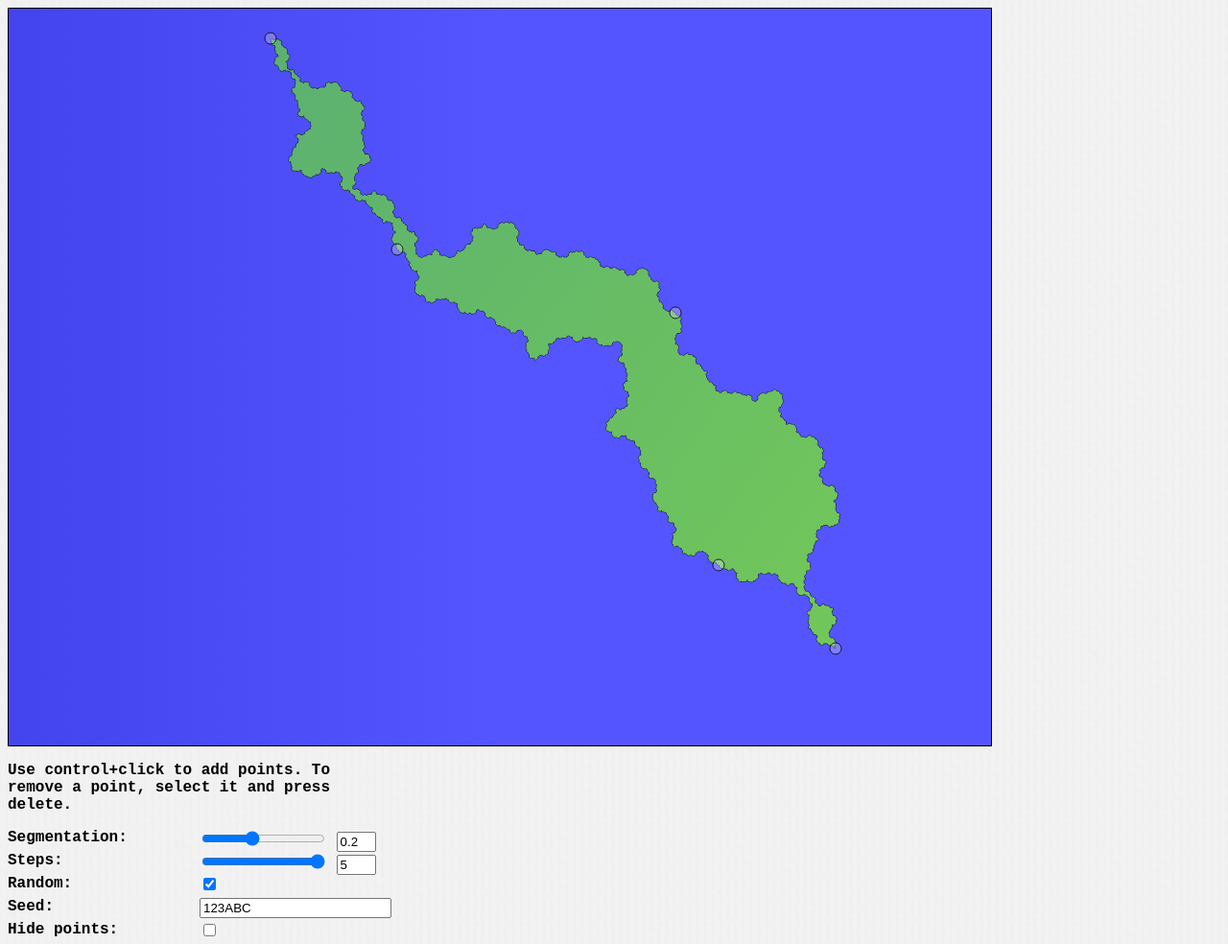
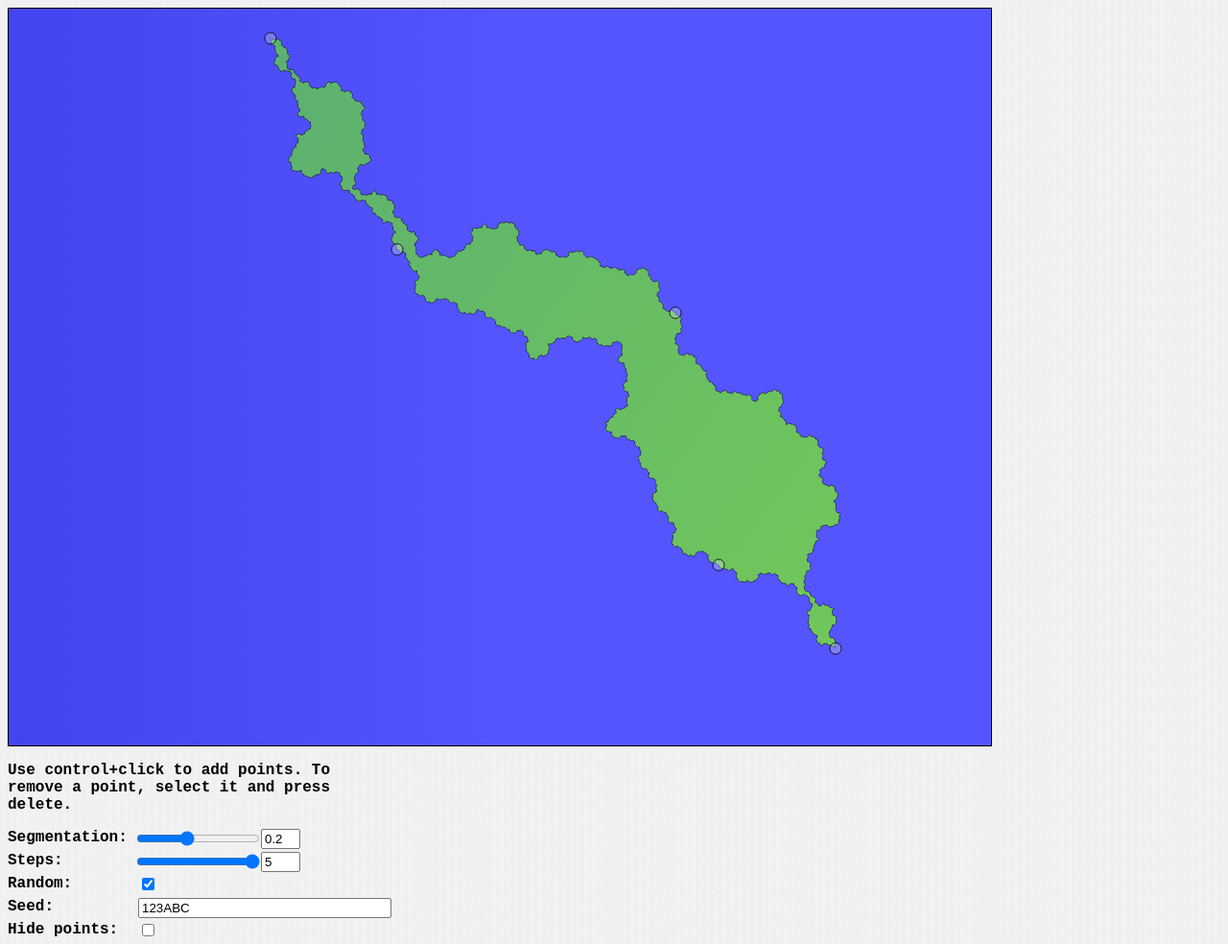
Before and after one commit to beothorn/KochSnowflakeIslandGenerator, a plain HTML site: page index.html in a window 1280 px wide. Shown: the whole page at 96% size. Drawn offline with Linux system fonts and the light colour scheme.

Commit message:
minor layout changes

```diff
--- a/index.html
+++ b/index.html
@@ -8,15 +8,15 @@ body
 	font-weight: bold;
 }
 
-.col-1{
+.col{
 	float:left;
-	width:50%;
+	width:33%;
 	height: 1.5em;
 }
 
 .col-2{
         float:right;
-        width:50%;
+        width:66%;
 	height: 1.5em;
 }
 
@@ -39,30 +39,33 @@ body
 	</p>
 	</div>
 	<div class="row">
-        	<div class="col-1">
+        	<div class="col">
 			Segmentation:
 		</div>
-		<div class="col-2">
+		<div class="col">
 			<input id="apertureSlide"
 				onchange="document.getElementById('aperture').value=this.value"
 				type="range" min="0" max="0.5" step="0.01" />
-			<span><input type="text" id="aperture" value="0.33" size="2" readonly>
-			</span>
+		</div>
+		<div class="col">
+			<input type="text" id="aperture" value="0.33" size="2" readonly>
 		</div>
 	</div>
 	<div class="row">
-		<div class="col-1">
+		<div class="col">
 			Steps:
 		</div>
-		<div class="col-2">
+		<div class="col">
 			<input id="stepsSlide"
                 		onchange="document.getElementById('steps').value=this.value"
                 		type="range" min="1" max="5" step="1" />
+		</div>
+		<div class="col">
         		<input type="text" id="steps" value="1" size="2" readonly>
 		</div>
 	</div>
 	<div class="row">
-		<div class="col-1">
+		<div class="col">
 			Random:
 		</div>
 		<div class="col-2">
@@ -70,7 +73,7 @@ body
 		</div>
 	</div>
 	<div class="row">
-		<div class="col-1">
+		<div class="col">
 			Seed:
 		</div>
 		<div class="col-2">
@@ -78,7 +81,7 @@ body
 		</div>
 	</div>
 	<div class="row">
-                <div class="col-1">
+                <div class="col">
         		Hide points:
 		</div>
 		<div class="col-2">
```
